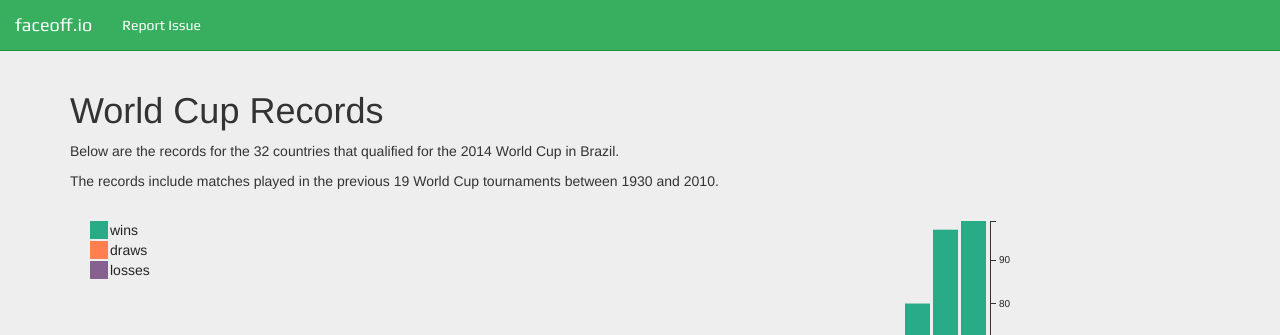
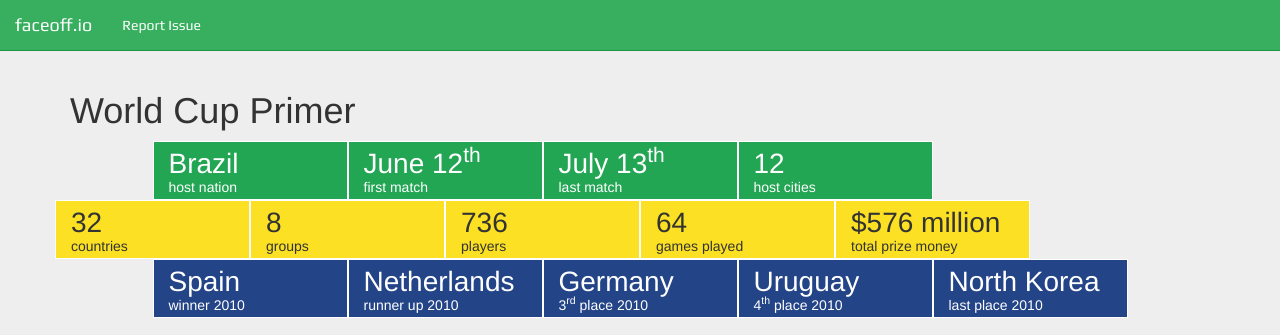
Before and after one commit to kevinsawicki/faceoff, a plain HTML site: page graph.html in a window 1280 px wide. Shown: the top 335 px of the page. Drawn offline with nearby package versions, Linux system fonts and the light colour scheme.

Commit message:
Add primer to graph page

```diff
--- a/graph.html
+++ b/graph.html
@@ -20,6 +20,72 @@
     </nav>
 
     <div class="container">
+      <div id="tournament">
+        <h1>World Cup Primer</h1>
+        <div class="row">
+          <div class="col-lg-2 col-lg-offset-1 tile wc-1">
+            <div class="stat">Brazil</div>
+            <div class="stat-description">host nation</div>
+          </div>
+          <div class="col-lg-2 tile wc-1">
+            <div class="stat">June 12<sup>th</sup></div>
+            <div class="stat-description">first match</div>
+          </div>
+          <div class="col-lg-2 tile wc-1">
+            <div class="stat">July 13<sup>th</sup></div>
+            <div class="stat-description">last match</div>
+          </div>
+          <div class="col-lg-2 tile wc-1">
+            <div class="stat">12</div>
+            <div class="stat-description">host cities</div>
+          </div>
+        </div>
+        <div class="row">
+          <div class="col-lg-2 tile wc-2">
+            <div class="stat">32</div>
+            <div class="stat-description">countries</div>
+          </div>
+          <div class="col-lg-2 tile wc-2">
+            <div class="stat">8</div>
+            <div class="stat-description">groups</div>
+          </div>
+          <div class="col-lg-2 tile wc-2">
+            <div class="stat">736</div>
+            <div class="stat-description">players</div>
+          </div>
+          <div class="col-lg-2 tile wc-2">
+            <div class="stat">64</div>
+            <div class="stat-description">games played</div>
+          </div>
+          <div class="col-lg-2 tile wc-2">
+            <div class="stat">$576 million</div>
+            <div class="stat-description">total prize money</div>
+          </div>
+        </div>
+        <div class="row">
+          <div class="col-lg-2 col-lg-offset-1 tile wc-3">
+            <div class="stat">Spain</div>
+            <div class="stat-description">winner 2010</div>
+          </div>
+          <div class="col-lg-2 tile wc-3">
+            <div class="stat">Netherlands</div>
+            <div class="stat-description">runner up 2010</div>
+          </div>
+          <div class="col-lg-2 tile wc-3">
+            <div class="stat">Germany</div>
+            <div class="stat-description">3<sup>rd</sup> place 2010</div>
+          </div>
+          <div class="col-lg-2 tile wc-3">
+            <div class="stat">Uruguay</div>
+            <div class="stat-description">4<sup>th</sup> place 2010</div>
+          </div>
+          <div class="col-lg-2 tile wc-3">
+            <div class="stat">North Korea</div>
+            <div class="stat-description">last place 2010</div>
+          </div>
+        </div>
+      </div>
+
       <h1>World Cup Records</h1>
       <p>Below are the records for the 32 countries that qualified for the 2014 World Cup in Brazil.</p>
       <p>The records include matches played in the previous 19 World Cup tournaments between 1930 and 2010.</p>
--- a/styles.css
+++ b/styles.css
@@ -53,7 +53,17 @@ html, body {
 }
 
 .wc-1 {
-  background: rgba(31, 70, 116, .85);
+  background: rgba(0, 155, 58, .85);
+  color: #fff;
+}
+
+.wc-2 {
+  background: rgba(254, 223, 0, .85);
+  color: #333;
+}
+
+.wc-3 {
+  background: rgba(0, 39, 118, .85);
   color: #fff;
 }
 
@@ -250,10 +260,6 @@ html, body {
   background-image: url(./assets/flags/united-states.svg);
 }
 
-.row {
-  margin-bottom: 25px;
-}
-
 .legend, .tick text {
   font-family: 'Arimo', sans-serif;
   fill: #222;
```
